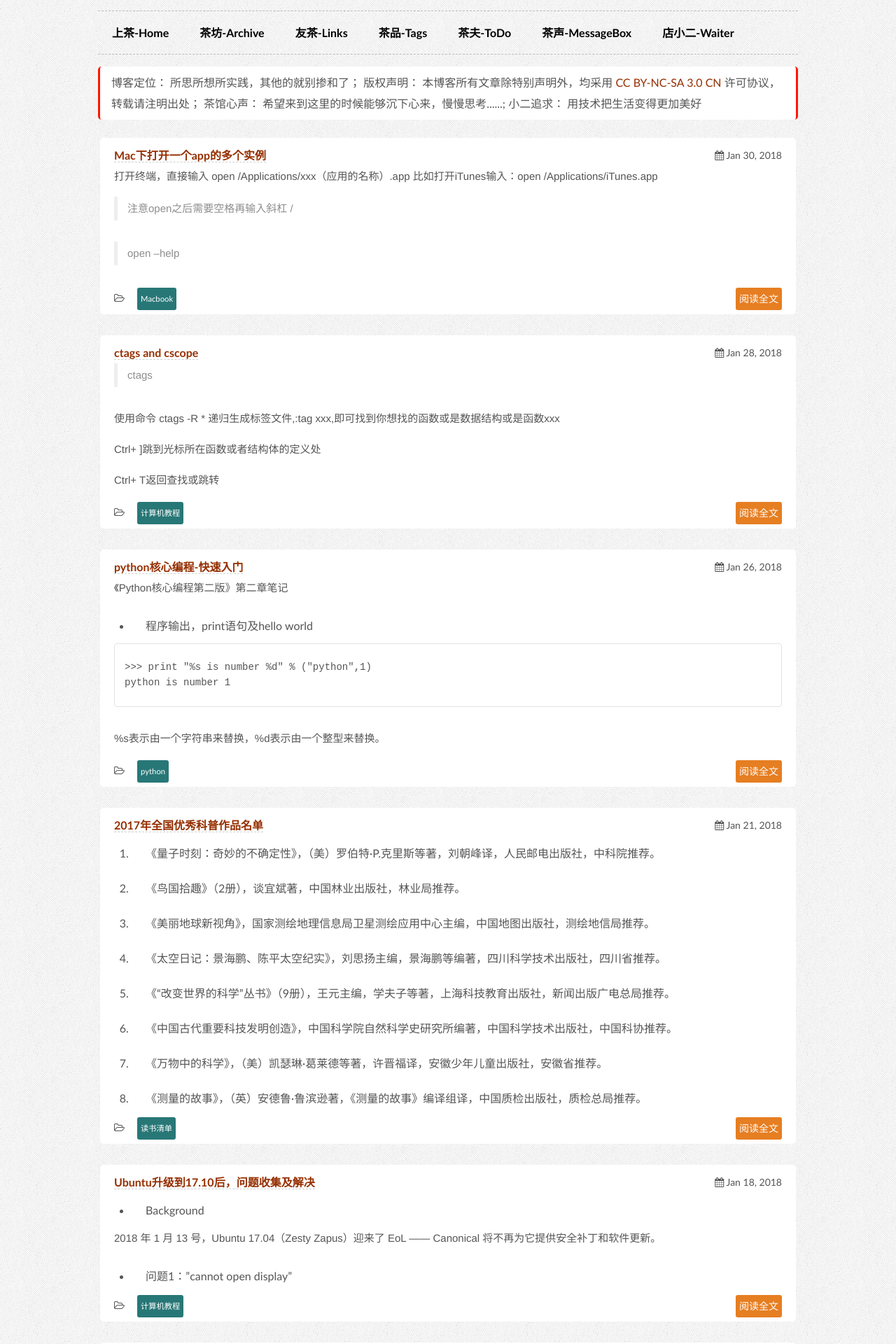
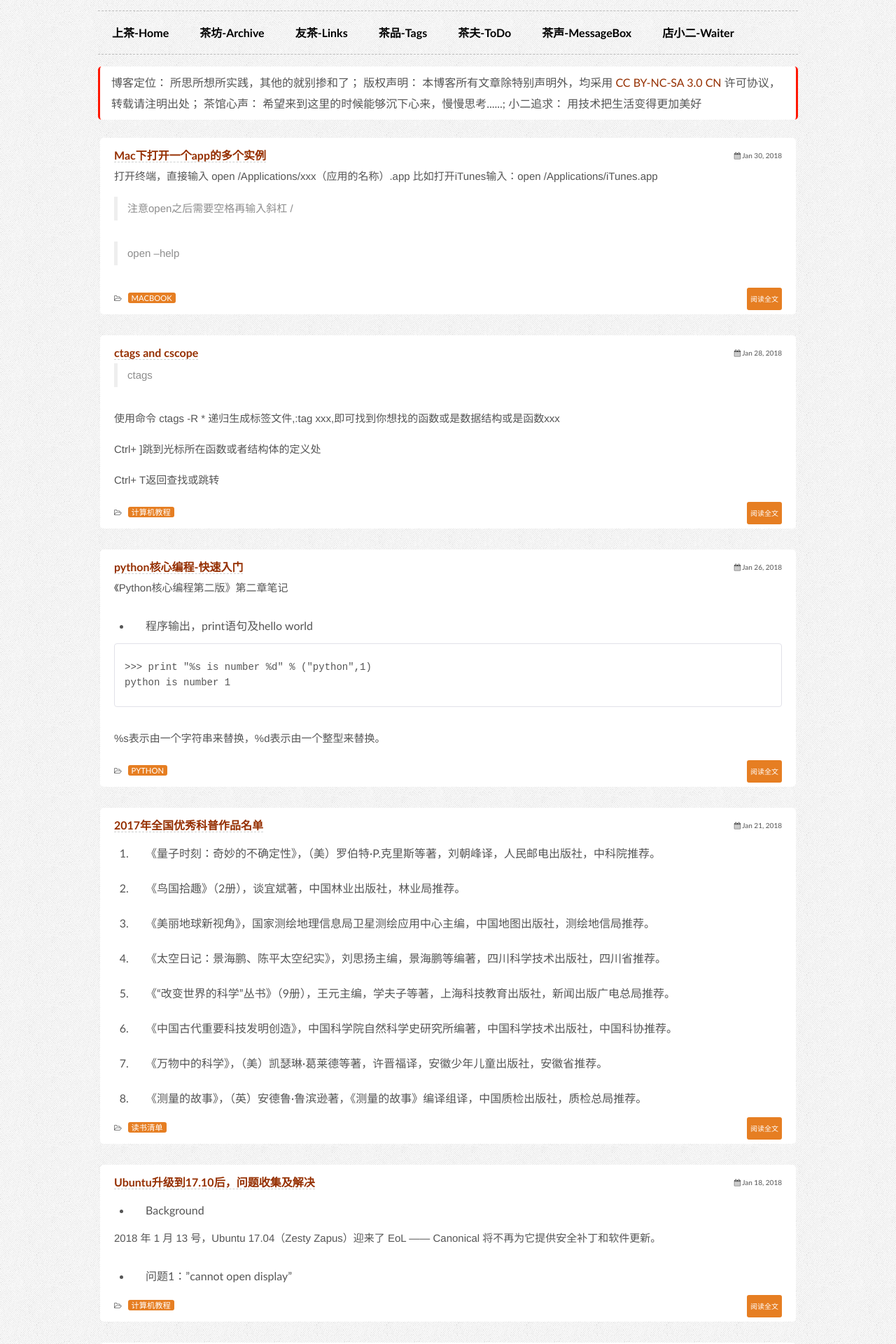
Before and after one commit to fk1091889767/tanwubin.github.io, a Jekyll site: the page built from index.html, in a window 1280 px wide. Shown: the top 1920 px of the page at 70% size. Built offline with Jekyll 4.4.1, drawn with Linux system fonts in a browser that asks for light colours; comment, search, counter and statistics services are not loaded.

Commit message:
博客样式修改

```diff
--- a/_includes/themes/effector-wide/index.html
+++ b/_includes/themes/effector-wide/index.html
@@ -8,7 +8,7 @@
     <br>
     <span class="tags"><i class="fa fa-folder-open-o" aria-hidden="true"></i>&nbsp;
     {% for tag in post.tags %}
-    <a class="labeltag pull-right" href="/tag/#{{ tag }}">{{ tag }}</a>&nbsp;&nbsp;
+    <a class="label label-important" href="/tag/#{{ tag }}">{{ tag }}</a>&nbsp;&nbsp;
     {% endfor %}
     </span>
     <span class="label label-important"><a href="{{ post.url }}"> <font color="white">阅读全文</font></a></span>
--- a/assets/css/effector-wide.css
+++ b/assets/css/effector-wide.css
@@ -454,7 +454,7 @@ span.label.label-important:hover {
 .postsList li span{
     /*color: #bbb;*/
   float: right;
-  font-size: 14px;
+  font-size: 10px;
 }
 /*
 @media only screen and (max-width:768px) {
```
